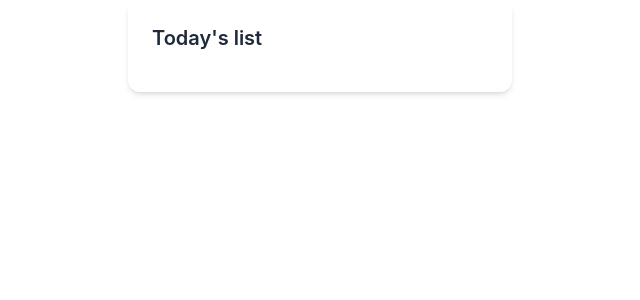
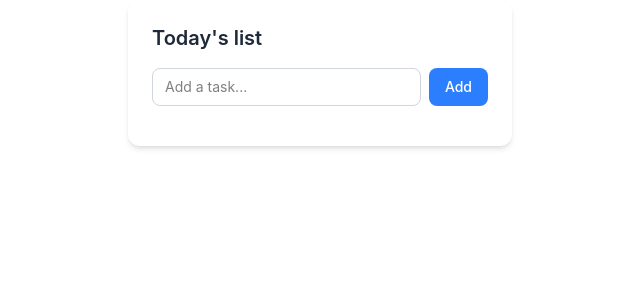
Before and after one commit to tanishkavedi/todo_list, a React (Vite) app in the folder todo-app/: page / in a window 1280 px wide. Shown: the top 300 px of the page, without its empty margins (320-960 px from the left). Built offline with nearby package versions, Linux system fonts and the light colour scheme.

Commit message:
Add new tasks using React state

```diff
--- a/todo-app/src/App.jsx
+++ b/todo-app/src/App.jsx
@@ -1,11 +1,43 @@
+import { useState } from 'react';
+
+
 export default function App() {
-  const tasks = [] ;
+  const [tasks, setTasks] = useState([]);
+  const [draft, setDraft] = useState('');
+
+
+  const addTask = () => {
+    const text = draft.trim();
+    if (!text) return;
+
+    setTasks((prev) => [...prev, { id: Date.now(), text, done: false }]);
+    setDraft('');
+  };
+
+
 
   return (
     <div className="max-w-sm mx-auto bg-white rounded-xl shadow-md p-6">
       <h1 className="text-xl font-semibold text-gray-800 mb-4">
         Today's list
       </h1>
+
+      <div className="flex gap-2 mb-4">
+        <input
+          value={draft}
+          onChange={(e) => setDraft(e.target.value)}
+          onKeyDown={(e) => e.key === 'Enter' && addTask()}
+          placeholder="Add a task..."
+          className="flex-1 border border-gray-300 rounded-lg px-3 py-2 text-sm focus:outline-none focus:ring-2 focus:ring-blue-400"
+        />
+        <button
+          onClick={addTask}
+          className="bg-blue-500 text-white px-4 py-2 rounded-lg text-sm font-medium hover:bg-blue-600"
+        >
+          Add
+        </button>
+      </div>
+
 
       <ul className="space-y-3">
         {tasks.map((task) => (
```
